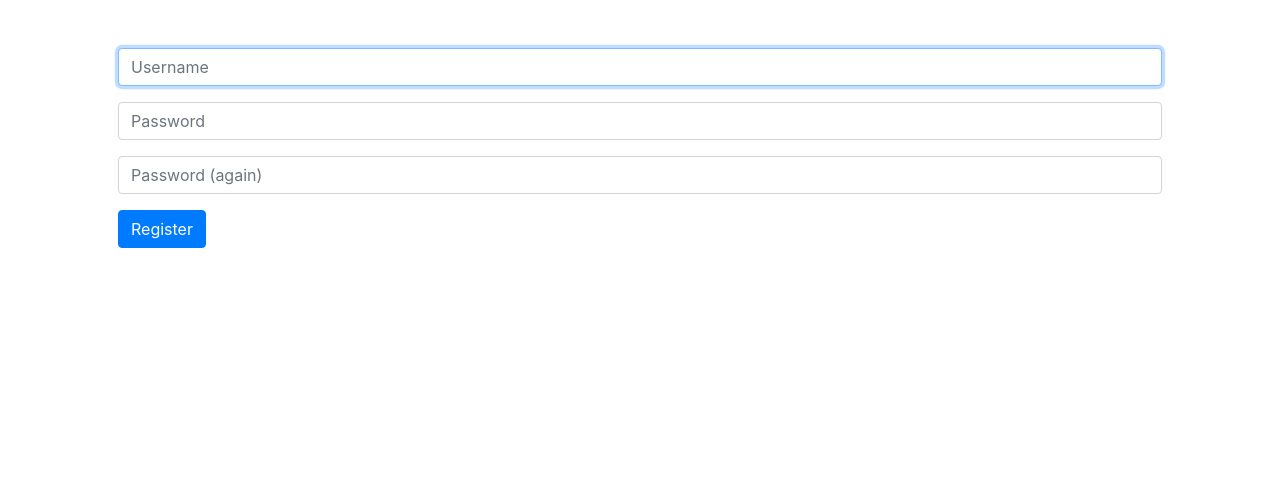
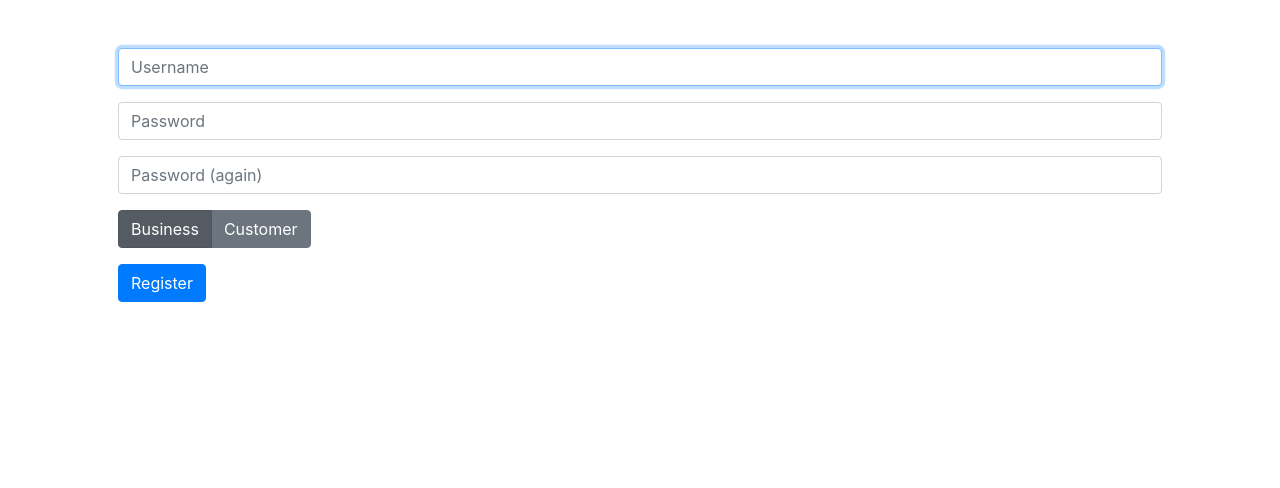
Before and after one commit to jopijuco/local, a Flask app: page /register in a window 1280 px wide. Shown: the part 66-554 px from the top of the page. Run offline with Flask 2, Linux system fonts and the light colour scheme; some libraries are stand-ins or nearby versions.

Commit message:
Login and Register pages now with switch user type button

```diff
--- a/templates/login.html
+++ b/templates/login.html
@@ -17,7 +17,7 @@
                 <label class="btn btn-secondary active">
                     <input type="radio" name="type_options" value="business" checked> Business
                 </label>
-                <label class="btn btn-secondary active">
+                <label class="btn btn-secondary">
                     <input type="radio" name="type_options" value="customer" autocomplete="off"> Customer
                 </label>
             </div>
--- a/templates/register.html
+++ b/templates/register.html
@@ -15,6 +15,16 @@
          <div class="form-group">
             <input class="form-control" name="password2" placeholder="Password (again)" type="password">
         </div>
+        <div class="form-group">
+            <div class="btn-group btn-group-toggle" data-toggle="buttons">
+                <label class="btn btn-secondary active">
+                    <input type="radio" name="type_options" value="business" checked> Business
+                </label>
+                <label class="btn btn-secondary">
+                    <input type="radio" name="type_options" value="customer" autocomplete="off"> Customer
+                </label>
+            </div>
+        </div>
         <button class="btn btn-primary" type="submit">Register</button>
     </form>
 {% endblock %}
```
